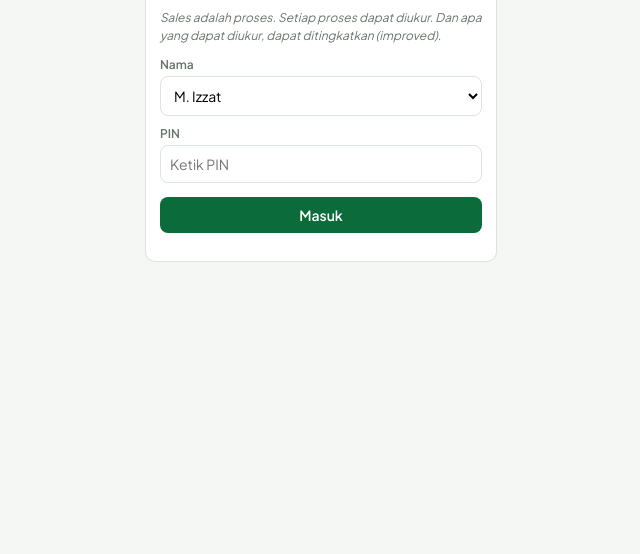
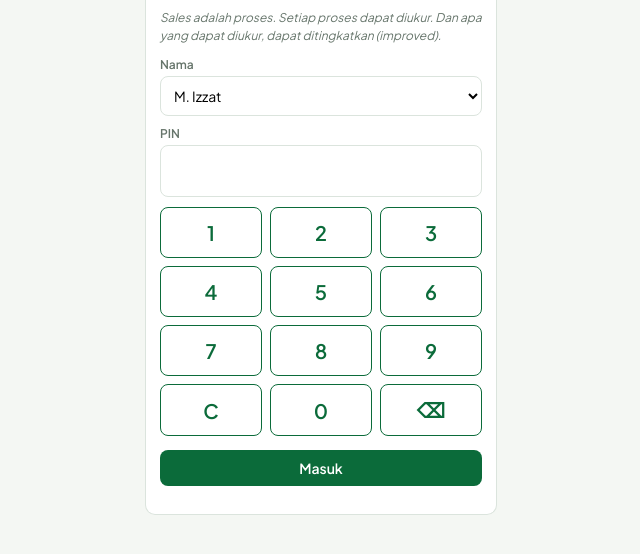
Before and after one commit to uwaisysultan-ux/Aplikasi-Retail-Partnership, a plain HTML site: page index.html in a window 1280 px wide. Shown: the part 156-710 px from the top of the page, without its empty margins (319-959 px from the left). Drawn offline with Linux system fonts and the light colour scheme.

Commit message:
Add files via upload

```diff
--- a/index.html
+++ b/index.html
@@ -114,10 +114,15 @@ function login(){
   $('#app').innerHTML=`<div class="login"><div class="card" style="border-top:5px solid var(--y)">
   <h1 style="margin:0;color:var(--g)">Aplikasi Retail Partnership</h1>
   <p class="quote">Sales adalah proses. Setiap proses dapat diukur. Dan apa yang dapat diukur, dapat ditingkatkan (improved).</p>
-  <label>Nama</label><select id="lu">${opts}</select><label>PIN</label><input id="lp" type="tel" name="rp-kode-akses" inputmode="numeric" maxlength="12" autocomplete="off" autocapitalize="off" spellcheck="false" placeholder="Ketik PIN">
+  <label>Nama</label><select id="lu">${opts}</select><label>PIN</label><div id="pd" style="border:1px solid var(--l);border-radius:8px;padding:10px;text-align:center;font-size:24px;letter-spacing:8px;min-height:46px;background:#fff">&nbsp;</div>
+  <div style="display:grid;grid-template-columns:repeat(3,1fr);gap:8px;margin-top:10px">${[1,2,3,4,5,6,7,8,9,'C',0,'⌫'].map(k=>`<button type="button" class="btn s" data-k="${k}" style="font-size:20px;padding:12px 0">${k}</button>`).join('')}</div>
   <p><button class="btn" id="lb" style="width:100%">Masuk</button></p></div></div>`;
-  const go=()=>{const u=S.users.find(x=>x.id===$('#lu').value);if(u&&u.pin===$('#lp').value){me=u.id;sessionStorage.setItem('rp_me',me);tab='dash';route()}else toast('PIN salah')};
-  $('#lb').onclick=go;$('#lp').onkeydown=e=>e.key==='Enter'&&go();
+  let pin='';const show=()=>{$('#pd').textContent=pin?'•'.repeat(pin.length):'\u00a0'};
+  const key=k=>{if(k==='C')pin='';else if(k==='⌫')pin=pin.slice(0,-1);else if(pin.length<12)pin+=k;show()};
+  const go=()=>{const u=S.users.find(x=>x.id===$('#lu').value);if(u&&u.pin===pin){me=u.id;sessionStorage.setItem('rp_me',me);tab='dash';route()}else{pin='';show();toast('PIN salah')}};
+  $('#lb').onclick=go;$('#lu').onchange=()=>{pin='';show()};
+  $('.login').onclick=e=>{const b=e.target.closest('[data-k]');if(b)key(b.dataset.k)};
+  document.onkeydown=e=>{if(!$('#pd'))return;if(/^\d$/.test(e.key))key(e.key);else if(e.key==='Backspace')key('⌫');else if(e.key==='Enter')go()};
 }
 function topbar(extra){return `<div class="top"><h1>Aplikasi Retail Partnership<small>${esc(cur().name)}</small></h1><div>${extra||''}<button class="btn o" id="bpin">Ganti PIN</button> <button class="btn o" id="bout">Keluar</button></div></div>
 ${fs?'':'<div class="warn">Mode lokal: data hanya tersimpan di perangkat ini. Isi FIREBASE_CONFIG di index.html agar data terekap lintas perangkat.</div>'}`}
```
